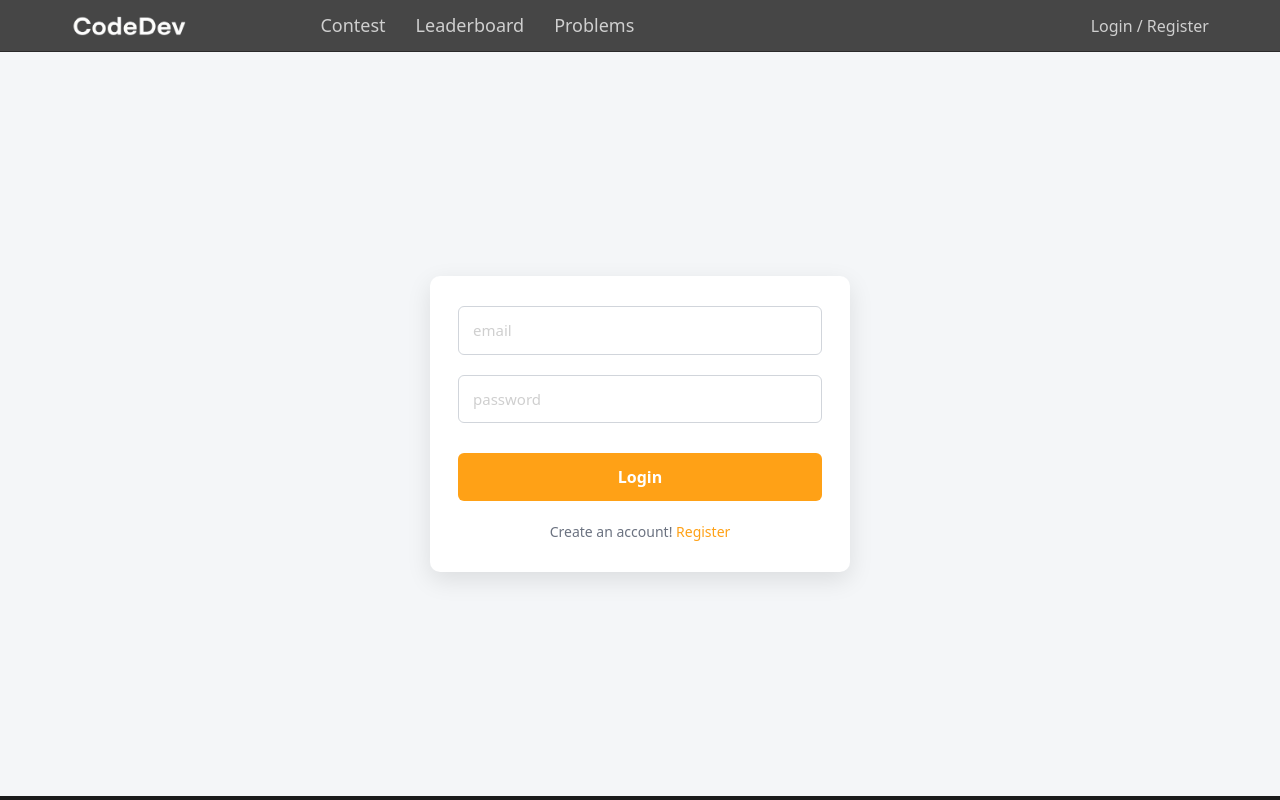
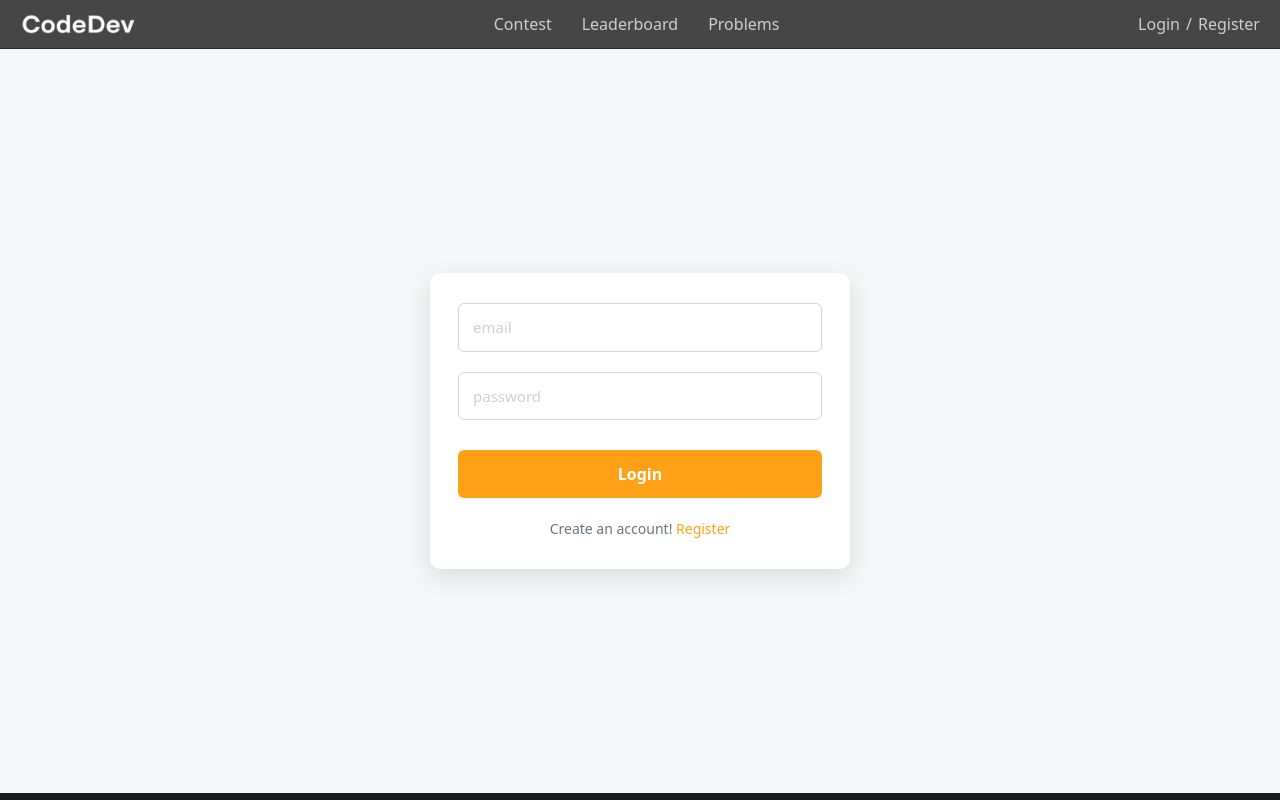
Before and after one commit to Mudassar123khan/CodeDev_Network, a React (Vite) app in the folder frontend/: page /leaderboard in a window 1280 px wide. Built offline with nearby package versions, Linux system fonts and the light colour scheme.

Commit message:
Made the leaderboard and navbar responsive.

```diff
--- a/frontend/src/Pages/LeaderBoard/LeaderBoard.css
+++ b/frontend/src/Pages/LeaderBoard/LeaderBoard.css
@@ -144,3 +144,87 @@
 
 
 /* changed 1 times */
+/* =========================
+   RESPONSIVE
+========================= */
+
+/* Tablets */
+@media (max-width: 900px) {
+  .leaderboard-page {
+    padding: 70px 16px 32px;
+  }
+
+  .control-bar {
+    flex-direction: column;
+    align-items: flex-start;
+    gap: 16px;
+  }
+
+  .leaderboard-actions {
+    width: 100%;
+    gap: 8px;
+  }
+
+  .leaderboard-actions button {
+    padding: 7px 12px;
+    font-size: 14px;
+  }
+
+  .podium {
+    grid-template-columns: 1fr;
+    gap: 14px;
+  }
+}
+
+/* Mobile */
+@media (max-width: 600px) {
+  .control-bar h2 {
+    font-size: 20px;
+  }
+
+  .leaderboard-row {
+    grid-template-columns: 50px 1fr 90px;
+    padding: 10px 12px;
+  }
+
+  .leaderboard-row.headline {
+    font-size: 12px;
+  }
+
+  .rank {
+    font-size: 13px;
+  }
+
+  .user {
+    font-size: 14px;
+  }
+
+  .score {
+    font-size: 14px;
+  }
+
+  .podium-card {
+    padding: 16px;
+  }
+
+  .podium-score {
+    font-size: 16px;
+  }
+}
+
+/* Very small devices */
+@media (max-width: 400px) {
+  .leaderboard-actions {
+    flex-direction: column;
+    align-items: stretch;
+  }
+
+  .leaderboard-actions button {
+    width: 100%;
+    text-align: center;
+  }
+
+  .leaderboard-row {
+    grid-template-columns: 40px 1fr 70px;
+  }
+}
--- a/frontend/src/components/Navbar/NavBar.css
+++ b/frontend/src/components/Navbar/NavBar.css
@@ -1,41 +1,202 @@
-.navbar{
-    background-color: #464646;
-    padding: 12px 4px;
+/* =========================
+   NAVBAR BASE
+========================= */
+.navbar {
+  background: #464646;
+  padding: 12px 20px;
   display: flex;
-    justify-content: space-around;
   align-items: center;
-    border-bottom: 1px solid #2A2A2A;
+  justify-content: space-between;
+  border-bottom: 1px solid #2a2a2a;
+  position: relative;
 }
 
-.logo{
+.logo {
   height: 20px;
 }
 
-.navbar-menu{
+.navbar-logo {
   display: flex;
-    list-style: none;
-    gap: 30px;
-    font-size: 18px;
-
+  align-items: center;
 }
 
-.navbar-left{
+/* =========================
+   DESKTOP MENU
+========================= */
+.desktop-menu {
   display: flex;
-    width: 50%;
+  gap: 30px;
+  list-style: none;
 }
 
-.sidebar{
-    display: none;
+.desktop-menu a {
+  color: #cfcfcf;
+  text-decoration: none;
+  font-size: 16px;
 }
-.show-sidebar{
-    display: block;
+
+.desktop-menu a:hover {
+  color: #ffffff;
+}
+
+/* =========================
+   RIGHT (DESKTOP AUTH)
+========================= */
+.navbar-right {
+  display: flex;
+  align-items: center;
+}
+
+.auth-links {
+  display: flex;
+  gap: 6px;
+}
+
+.auth-links a {
+  color: #cfcfcf;
+  text-decoration: none;
+}
+
+.auth-links a:hover {
+  color: #ffffff;
+}
+
+.profile-image {
+  height: 28px;
   cursor: pointer;
 }
 
-.profile-image{
+/* =========================
+   HAMBURGER
+========================= */
+.hamburger {
+  font-size: 22px;
+  cursor: pointer;
+  color: #cfcfcf;
+  display: none;
+}
+
+/* =========================
+   MOBILE MENU
+========================= */
+.mobile-menu {
+  position: absolute;
+  top: 56px;
+  right: 0;
+  width: 100%;
+  background: #2d2d2d;
+  display: none;
+  flex-direction: column;
+  padding: 16px 0;
+  z-index: 100;
+}
+
+.mobile-menu.open {
+  display: flex;
+}
+
+/* Profile at top */
+.menu-profile-top {
+  display: flex;
+  align-items: center;
+  gap: 10px;
+  padding: 14px 20px;
+  font-weight: 600;
+}
+
+.menu-profile-top img {
+  height: 26px;
+}
+
+.mobile-menu a {
+  padding: 14px 20px;
+  text-decoration: none;
+  color: #cfcfcf;
+  font-size: 15px;
+}
+
+.mobile-menu a:hover {
+  background: #282828;
+}
+
+/* Divider */
+.menu-divider {
+  height: 1px;
+  background: #282828;
+  margin: 10px 0;
+}
+
+/* Logout */
+.logout-btn {
+  background: none;
+  border: none;
+  color: #ffa116;
+  text-align: left;
+  padding: 14px 20px;
+  cursor: pointer;
+  font-size: 15px;
+}
+
+.logout-btn:hover {
+  background: #282828;
+}
+
+/* =========================
+   RESPONSIVE
+========================= */
+@media (max-width: 768px) {
+  .desktop-menu {
+    display: none;
+  }
+
+  .desktop-only {
+    display: none;
+  }
+
+  .hamburger {
+    display: block;
+  }
+}
+/* =========================
+   DESKTOP PROFILE DROPDOWN (FIXED)
+========================= */
+.desktop-profile {
+  position: relative;
+  display: flex;
+  align-items: center;
   cursor: pointer;
 }
 
-.navbar-menu-element:hover{
-    color:#ffffff;
+/* Invisible hover buffer */
+.desktop-profile::after {
+  content: "";
+  position: absolute;
+  top: 28px;
+  right: 0;
+  width: 100%;
+  height: 10px;
 }
+
+.desktop-logout {
+  display: none;
+  position: absolute;
+  top: 38px;
+  right: 0;
+  background: #2d2d2d;
+  padding: 8px 14px;
+  border-radius: 6px;
+  font-size: 14px;
+  color: #cfcfcf;
+  cursor: pointer;
+  white-space: nowrap;
+}
+
+/* KEEP dropdown open */
+.desktop-profile:hover .desktop-logout,
+.desktop-logout:hover {
+  display: block;
+}
+
+.desktop-logout:hover {
+  background: #282828;
+}
--- a/frontend/src/components/Navbar/NavBar.jsx
+++ b/frontend/src/components/Navbar/NavBar.jsx
@@ -1,61 +1,103 @@
 import { Link } from "react-router-dom";
 import "./NavBar.css";
 import { assets } from "../../assets/assets.js";
-import { useContext } from "react";
+import { useContext, useState } from "react";
 import { Context } from "../../context/AuthContext.jsx";
+
 export default function NavBar() {
   const { token, setToken } = useContext(Context);
+  const [menuOpen, setMenuOpen] = useState(false);
 
-  //handler to show the sidebar
-  const showSidebar = () => {
-    const sidebar = document.querySelector(".sidebar");
-    if(sidebar.classList.contains("show-sidebar")){
-      sidebar.classList.remove("show-sidebar");
-    }else{
-      sidebar.classList.add("show-sidebar");
-    }
-  };
-
-  //handler to logout user
-  const logout = ()=>{
+  const logout = () => {
     localStorage.removeItem("token");
     setToken(null);
-  }
+    setMenuOpen(false);
+  };
 
   return (
     <div className="navbar">
-      <Link to="/">
+      {/* LEFT */}
+      <Link to="/" className="navbar-logo">
         <img src={assets.logo} alt="CodeDev_Network" className="logo" />
       </Link>
 
-      <div className="navbar-left">
-        <ul className="navbar-menu">
-          <Link to="/contest" className="navbar-menu-element">Contest</Link>
-          <Link to="/leaderboard" className="navbar-menu-element">Leaderboard</Link>
-          <Link to="/problems" className="navbar-menu-element">Problems</Link>
+      {/* DESKTOP MENU */}
+      <ul className="navbar-menu desktop-menu">
+        <Link to="/contest">Contest</Link>
+        <Link to="/leaderboard">Leaderboard</Link>
+        <Link to="/problems">Problems</Link>
       </ul>
+
+      {/* RIGHT (DESKTOP AUTH) */}
+      <div className="navbar-right desktop-only">
+  {token ? (
+    <div className="desktop-profile">
+      <img
+        src={assets.profile_icon}
+        className="profile-image"
+        alt="profile"
+      />
+      <div className="desktop-logout" onClick={logout}>
+        Logout
+      </div>
+    </div>
+  ) : (
+    <div className="auth-links">
+      <Link to="/login">Login</Link>
+      <span>/</span>
+      <Link to="/register">Register</Link>
+    </div>
+  )}
 </div>
 
-      <div className="navbar-right">
-        <div className="login-signup-box">
+
+      {/* HAMBURGER */}
+      <div
+        className="hamburger"
+        onClick={() => setMenuOpen(!menuOpen)}
+      >
+        ☰
+      </div>
+
+      {/* MOBILE MENU */}
+      <div className={`mobile-menu ${menuOpen ? "open" : ""}`}>
+        {/* PROFILE (TOP) */}
+        {token && (
+          <div className="menu-profile-top">
+            <img src={assets.profile_icon} alt="profile" />
+            <span>Profile</span>
+          </div>
+        )}
+
+        {/* NAV LINKS */}
+        <Link to="/contest" onClick={() => setMenuOpen(false)}>
+          Contest
+        </Link>
+        <Link to="/leaderboard" onClick={() => setMenuOpen(false)}>
+          Leaderboard
+        </Link>
+        <Link to="/problems" onClick={() => setMenuOpen(false)}>
+          Problems
+        </Link>
+
+        <div className="menu-divider" />
+
+        {/* AUTH */}
         {token ? (
-            <>
-              <img
-                onClick={showSidebar}
-                className="profile-image"
-                src={assets.profile_icon}
-                alt="profile-img"
-              ></img>{" "}
-              <div className="sidebar" onClick={logout}>logout</div>
-            </>
+          <button className="logout-btn" onClick={logout}>
+            Logout
+          </button>
         ) : (
           <>
-              <Link to="/login">Login</Link> /{" "}
-              <Link to="/register">Register</Link>
+            <Link to="/login" onClick={() => setMenuOpen(false)}>
+              Login
+            </Link>
+            <Link to="/register" onClick={() => setMenuOpen(false)}>
+              Register
+            </Link>
           </>
         )}
       </div>
     </div>
-    </div>
   );
 }
```
Lines whose indentation alone changed are shown as unchanged.
